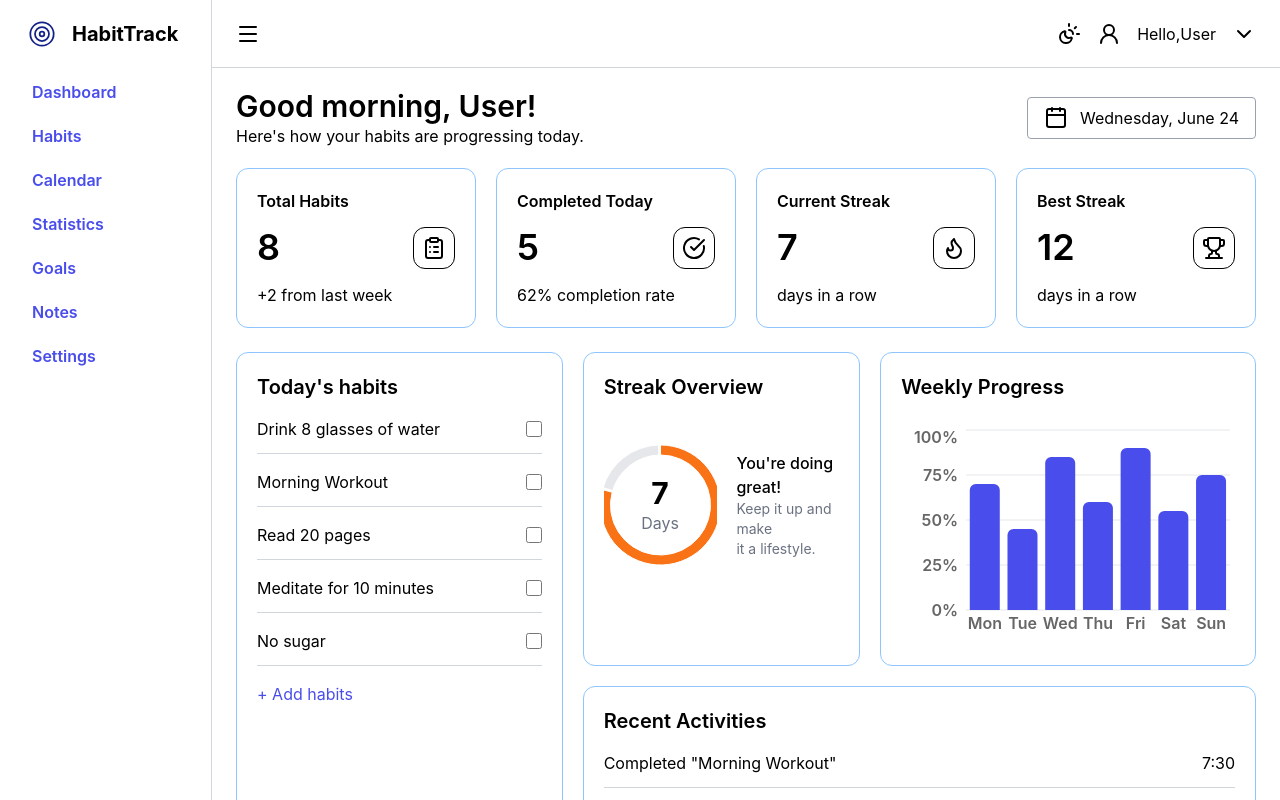
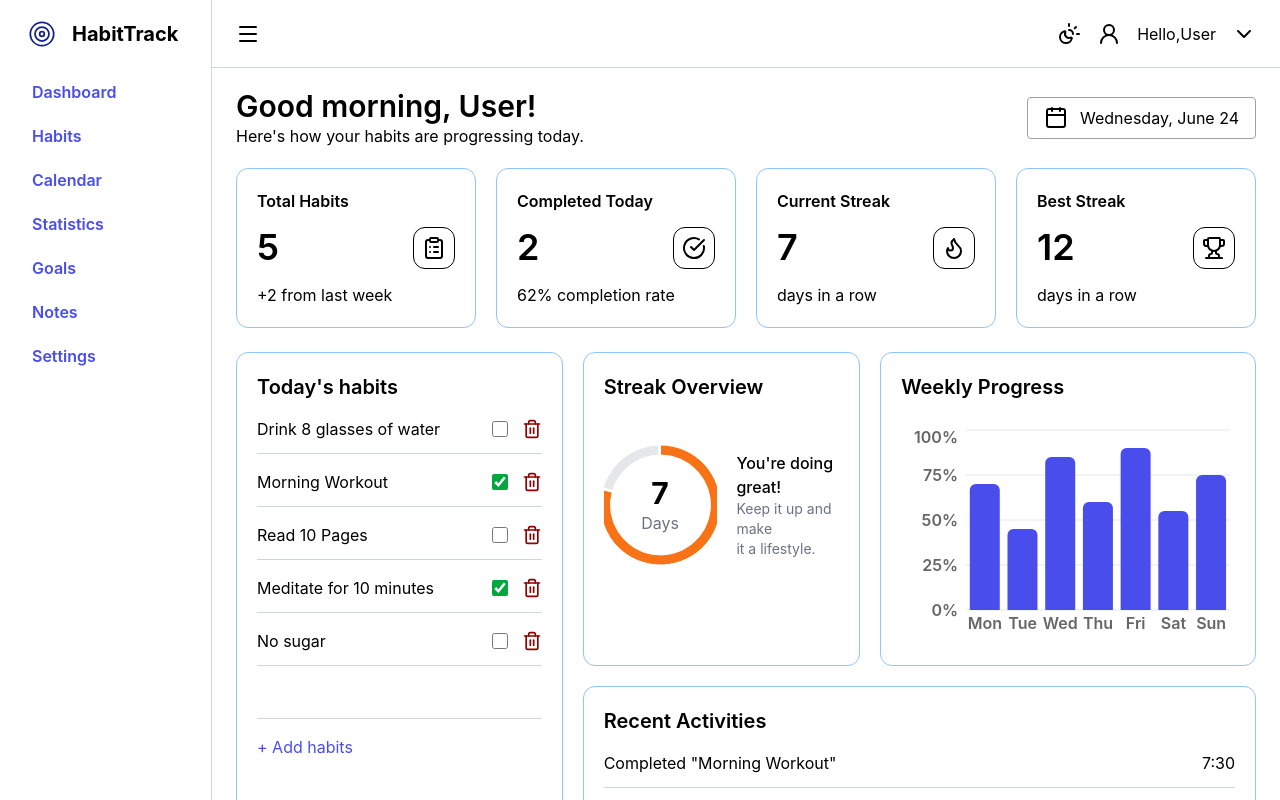
Before and after one commit to satyamsrivastava058/habit-tracker, a React (Vite) app: page / in a window 1280 px wide. Both pictures are taken after a click on the button "+ Add habits". Shown: the top 800 px of the page. Built offline with nearby package versions, Linux system fonts and the light colour scheme.

Commit message:
Complete Add and Delete Habit features

```diff
--- a/src/App.jsx
+++ b/src/App.jsx
@@ -6,8 +6,6 @@ const App = () => {
 
   const [isOpen, setIsOpen] = useState(true)
   const [isDark, setIsDark] = useState(false)
-
-  console.log(isDark);
 
   return (
     <div className={`${isDark ? "bg-black text-white" : "bg-white text-black"}  flex`}>
--- a/src/components/DashboardContent.jsx
+++ b/src/components/DashboardContent.jsx
@@ -1,7 +1,8 @@
-import React from 'react'
+import React, { useState } from 'react'
 import {ResponsiveContainer, BarChart, Bar, XAxis, YAxis, CartesianGrid, LabelList, PieChart, Pie, Cell} from 'recharts'
+import { Trash2 } from 'lucide-react'
 
-const DashboardContent = () => {
+const DashboardContent = ({habits, handleToggle, handleAddHabit, handleDeleteHabit}) => {
 
     const weeklyProgressData = [
   {
@@ -39,16 +40,61 @@ const streakData = [
   { name: "Remaining", value: 20 },
 ]
 
+const [newHabit, setNewHabit] = useState("");
+
+const [showInput, setShowInput] = useState(false);
+
+function handleShowInput() {
+  setShowInput(true);
+}
+
   return (
-    <div className='grid grid-cols-3 gap-5 min-h-[420px] m-6 '>
+    <div className='grid grid-cols-3 gap-5 min-h-105 m-6 '>
         <div className='row-span-2 rounded-xl p-5 border border-blue-300 space-y-4 '>
             <h1 className='text-xl font-semibold'>Today's habits</h1>
-            <p className='flex justify-between items-center pb-3 border-b  border-gray-300'>Drink 8 glasses of water <input className="w-4 h-4 accent-green-600" type='checkbox'></input></p>
-            <p className='flex justify-between items-center pb-3 border-b  border-gray-300'>Morning Workout <input className="w-4 h-4 accent-green-600" type='checkbox'></input></p>
-            <p className='flex justify-between items-center pb-3 border-b  border-gray-300'>Read 20 pages<input className="w-4 h-4 accent-green-600" type='checkbox'></input></p>
-            <p className='flex justify-between items-center pb-3 border-b  border-gray-300'>Meditate for 10 minutes<input className="w-4 h-4 accent-green-600" type='checkbox'></input></p>
-            <p className='flex justify-between items-center pb-3 border-b  border-gray-300'>No sugar<input className="w-4 h-4 accent-green-600"  type='checkbox'></input></p>
-            <button className='text-[#494deb]'>+ Add habits</button>
+            {habits.map((habit,idx ) => {
+              return(
+                <p key={idx} className='flex justify-between items-center pb-3 border-b  border-gray-300'>
+                  {habit.name}
+                  <div className='flex items-center justify-between gap-3.5'>
+                    <input className='w-4 h-4 accent-green-600' type='checkbox'
+                    checked={habit.completed}
+                    onChange={ () => {
+                      handleToggle(idx);
+                    }}
+                    />
+                    <Trash2 size={20} color="#8f0000"
+                    onClick={ () => {
+                      handleDeleteHabit(idx)
+                    }}
+                    />
+                  </div>
+                </p>
+              )
+            })}
+            {showInput &&
+            <input
+            className='w-full flex items-center justify-center pb-3 border-b  border-gray-300'
+            value={newHabit}
+            onChange={ (e) => {
+              setNewHabit(e.target.value)
+            }}
+            onKeyDown={ (e) => {
+              if(e.key === "Enter"){
+                const success = handleAddHabit(newHabit);
+
+                if(success){
+                  setNewHabit("")
+                  setShowInput(false)
+                }
+            }}}
+            />}
+            <button
+            className='text-[#494deb]'
+            onClick={() => {
+              handleShowInput();
+            }}
+            >+ Add habits</button>
         </div>
         <div className=' col-span-2 flex gap-5'>
             <div className=' rounded-xl p-5 border border-blue-300 space-y-4 flex-1 '>
@@ -76,7 +122,7 @@ const streakData = [
                           <p className='text-gray-500'>Days</p>
                       </div>
                   </div>
-                  <div className='max-w-[180px]'>
+                  <div className='max-w-45'>
                     <p className='font-medium'>
                       You're doing great!
                     </p>
--- a/src/components/MainContent.jsx
+++ b/src/components/MainContent.jsx
@@ -13,7 +13,7 @@ const MainContent = ({setIsOpen, isOpen, setIsDark, isDark}) => {
 
   const [habits, setHabits] = useState([
     {
-    name: "Drink Water",
+    name: "Drink 8 glasses of water",
     completed: false
   },
 
@@ -25,20 +25,70 @@ const MainContent = ({setIsOpen, isOpen, setIsDark, isDark}) => {
   {
     name: "Read 10 Pages",
     completed: false
+  },
+
+  {
+    name: 'Meditate for 10 minutes',
+    completed: true
+  },
+
+  {
+    name: 'No sugar',
+    completed: false
   }
   ])
+
+  const handleToggle = (idx) =>{
+    const updatedHabits = habits.map((habit,index) => {
+      if(index === idx) {
+        return{
+          ...habit,
+          completed: !habit.completed,
+        }
+      }
+      return habit
+    })
+    setHabits(updatedHabits);
+  }
+
+  const handleAddHabit = (newHabit) => {
+    if(newHabit.trim() === ""){
+      return false
+    }
+     const newHabitObject = {name: newHabit,
+      completed: false
+  }
+  setHabits([
+    ...habits,
+    newHabitObject
+  ])
+
+  return true
+}
+
+const handleDeleteHabit = (idx) => {
+  const updatedHabits = habits.filter((habit, index) => {
+    return index !== idx
+  })
+
+  setHabits(updatedHabits);
+}
+
+  const completedCount = habits.filter((habit) => {
+    return habit.completed;
+  }).length;
 
 
   const statsData = [
   {
     title: "Total Habits",
-    value: 8,
+    value: habits.length,
     subtitle: "+2 from last week",
     icon: ClipboardList
   },
   {
     title: "Completed Today",
-    value: 5,
+    value: completedCount,
     subtitle: "62% completion rate",
     icon: CircleCheckBig
   },
@@ -61,10 +111,10 @@ const MainContent = ({setIsOpen, isOpen, setIsDark, isDark}) => {
         <Header setIsOpen={setIsOpen} isOpen={isOpen} setIsDark={setIsDark} isDark={isDark}/>
         <div className='flex gap-5 px-6 flex-nowrap'>
           {statsData.map((item,idx) => {
-          return <StatsCard key={idx} {...item}/>
+          return <StatsCard key={idx} {...item}  />
         })}
         </div>
-        <DashboardContent />
+        <DashboardContent habits={habits} handleToggle={handleToggle} handleAddHabit={handleAddHabit} handleDeleteHabit={handleDeleteHabit}/>
     </div>
   )
 }
```
